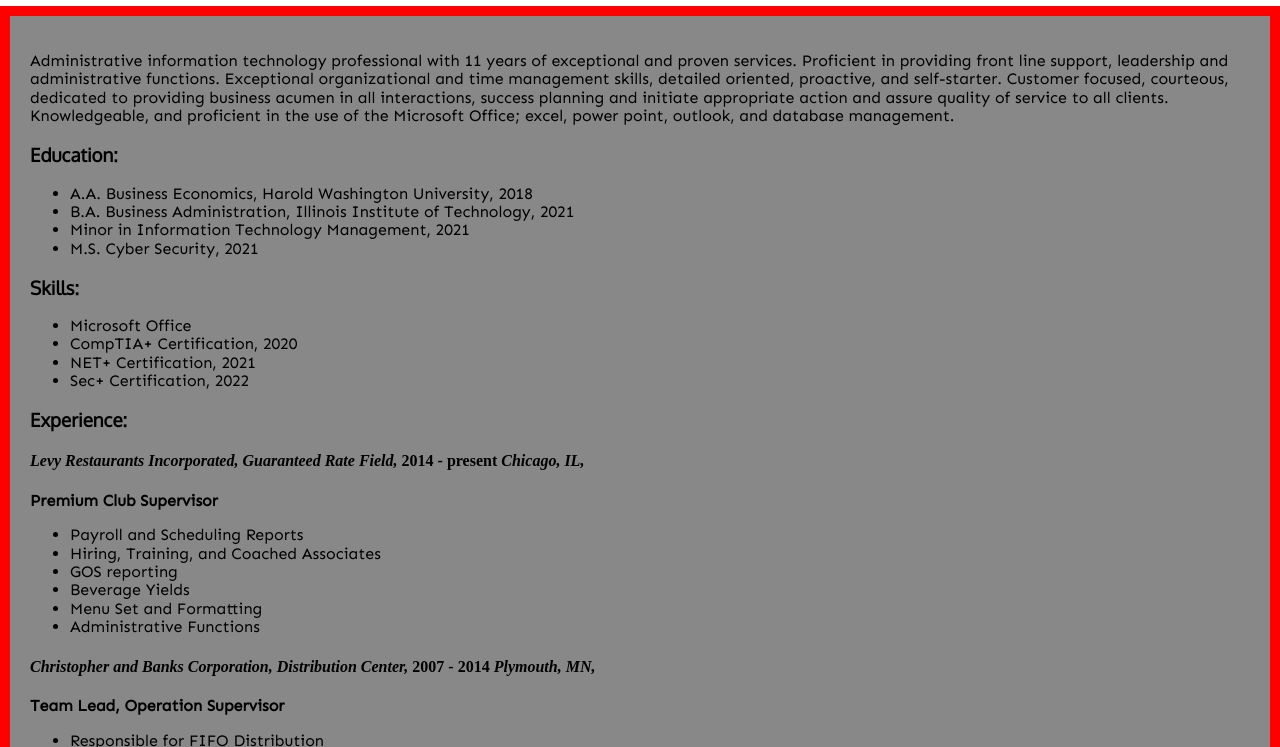
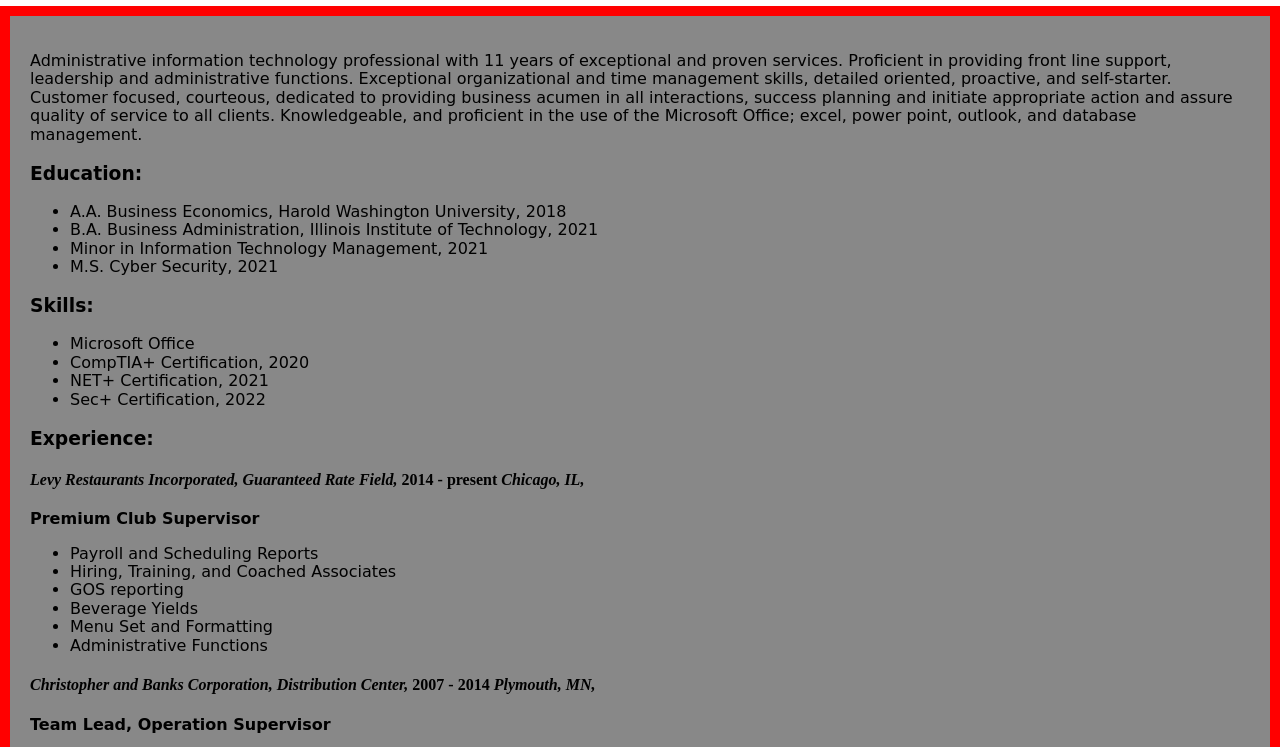
Before and after one commit to ARJSR/ITM361-Project-2, a plain HTML site: page index.html in a window 1280 px wide. Shown: the part 112-859 px from the top of the page. Drawn offline with Linux system fonts and the light colour scheme.

Commit message:
font fix

```diff
--- a/Style.css
+++ b/Style.css
@@ -55,14 +55,11 @@
 
   }
 
-  #border.content h2, h3 {
+  #border.content h2, h3, p, ul {
  		  font-family: 'Oxygen', cursive;
 		  font-weight: 400;
   }
 
-  #border.content p, ul{
-		  font-family: 'Sen', serif;
-  }
 
   #mycontainer {
     background-color: #888888;
--- a/index.html
+++ b/index.html
@@ -3,7 +3,6 @@
 <head>
 		<meta charset="UTF-8">
 		<title>My Resume!</title>
-		<link href="https://fonts.googleapis.com/css?family=Oxygen|Sen&display=swap" rel="stylesheet">
 		<link rel="stylesheet" type="text/css" href="norm.reset.css">
 		<link rel="stylesheet" type="text/css" href="Style.css">
 
```
